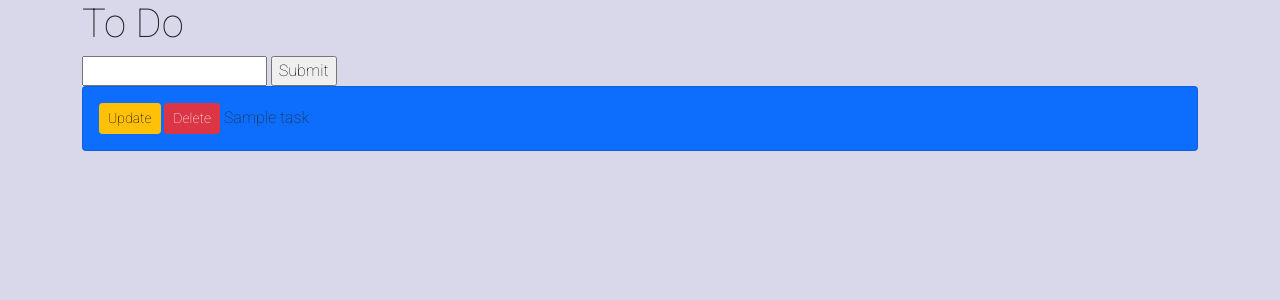
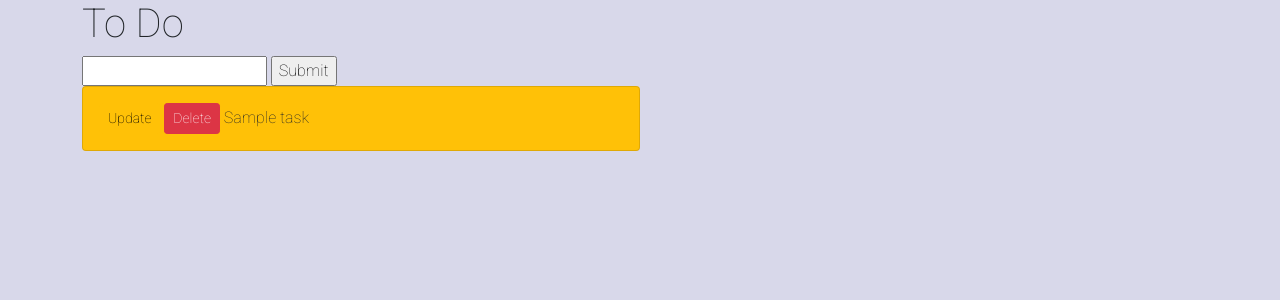
Before and after one commit to graybushy/TODO, a Django app: template tasks/templates/tasks/list.html in a window 1280 px wide. Shown: the top 300 px of the page. Run offline with Django 4.2, Linux system fonts and the light colour scheme; the template is opened without the code that fills it: most values are stand-ins (such as "Sample title", 1, 10 or a date in 2020); form fields are guessed from the names that the template uses.

Commit message:
added some adhoc css

```diff
--- a/tasks/templates/tasks/list.html
+++ b/tasks/templates/tasks/list.html
@@ -10,7 +10,7 @@
 </form>
 
 {% for task in tasks %}
-    <div class="card bg-primary">
+    <div class="card bg-warning" style="width: 50%">
         <div class="card-body">
             <a class="btn btn-warning btn-sm" href="{% url 'update_task' task.id %}">Update</a>
             <a class="btn btn-danger btn-sm" href="{% url 'delete' task.id %}">Delete</a>
```
Also changed, not shown: db.sqlite3.
